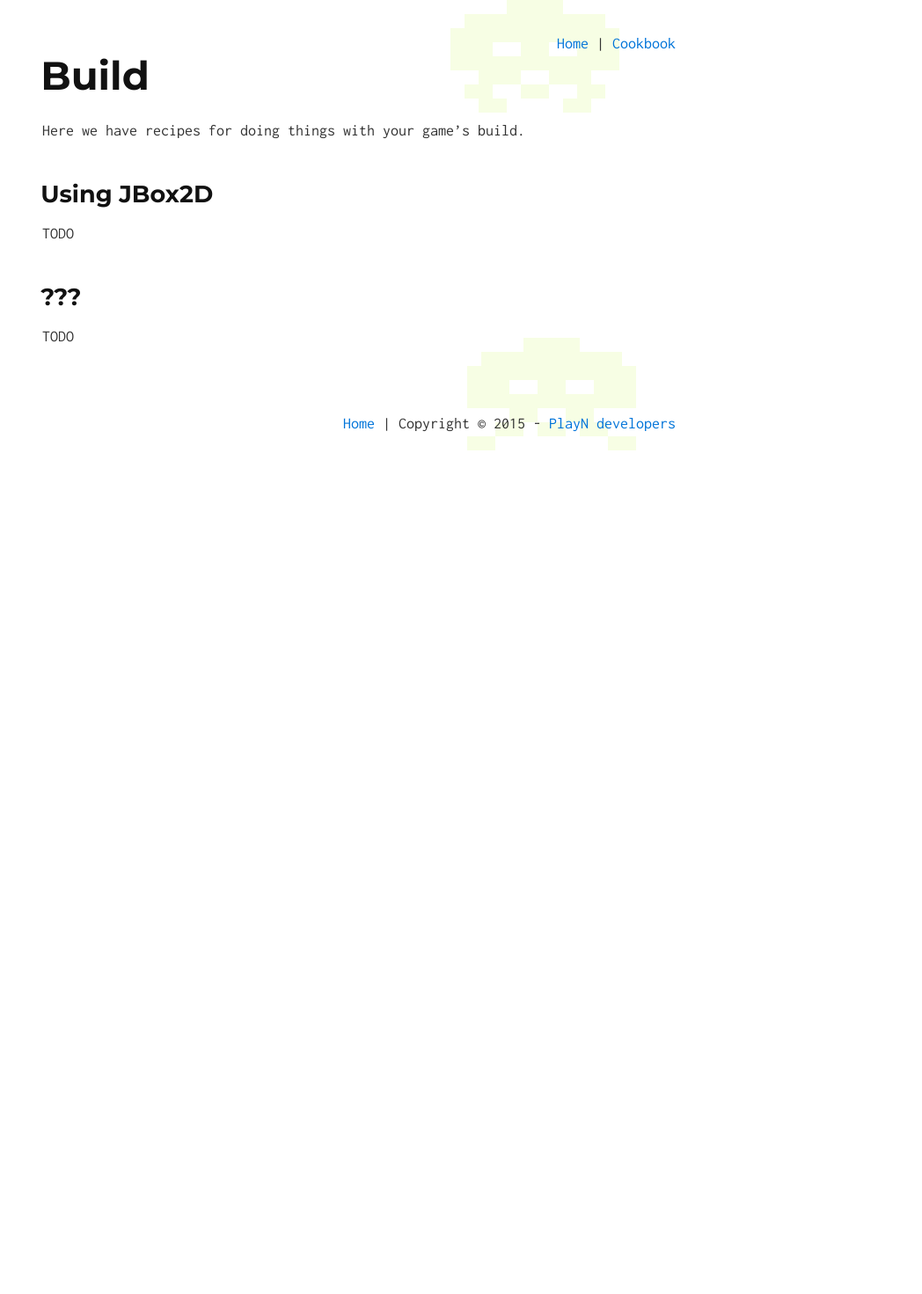
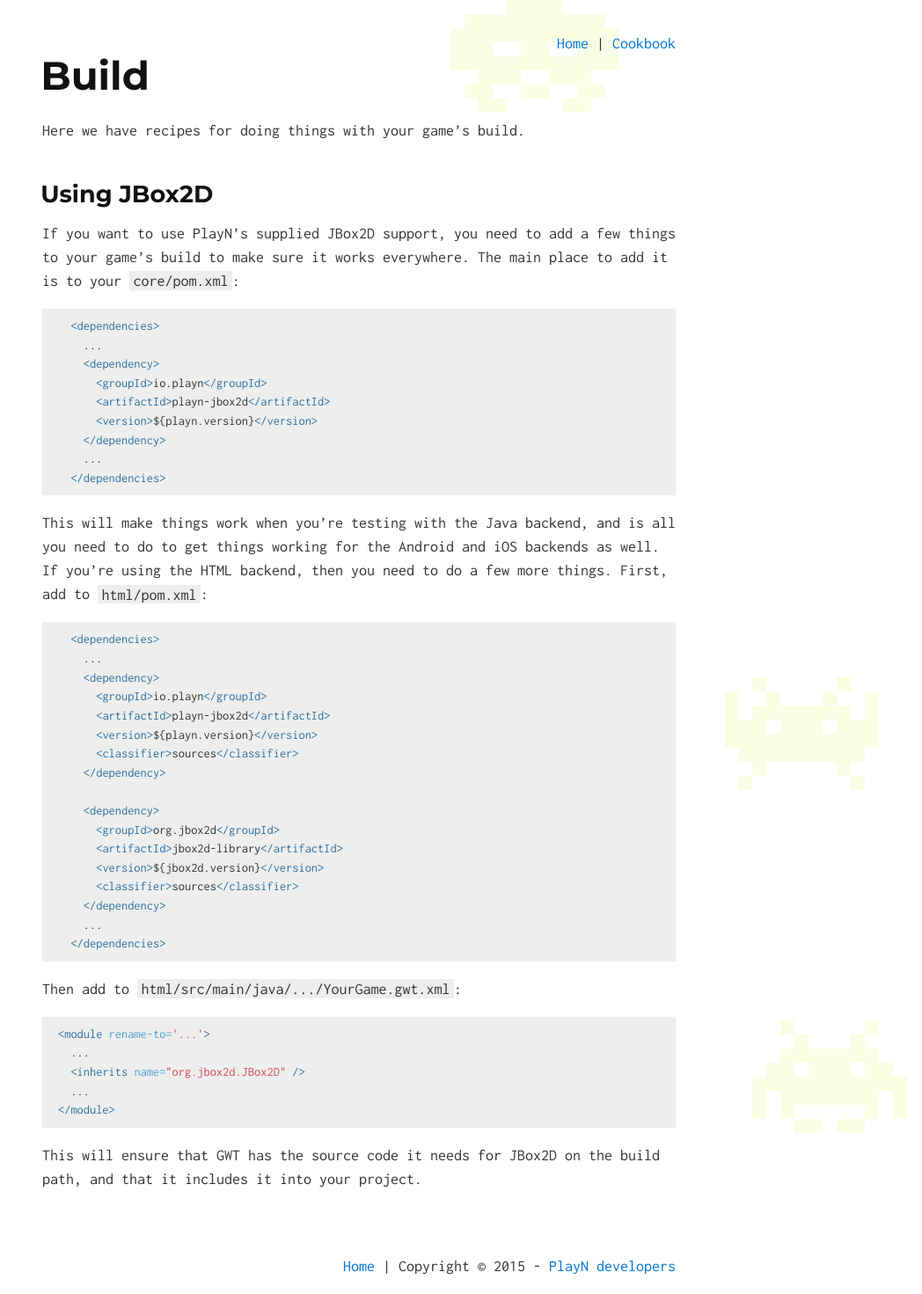
Before and after one commit to playn/playn.github.io, a Jekyll site: the page built from cookbook/build.md, in a window 1280 px wide. Shown: the whole page at 88% size, without its empty margins (232-1280 px from the left). Built offline with Jekyll 4.4.1, drawn with Linux system fonts in a browser that asks for light colours; Markdown is read by kramdown in place of the engine named in the settings; before the commit the page ends 900 px from its top, so only the background shows below that.

Commit message:
Added jbox2d Maven stuff.

````diff
--- a/cookbook/build.md
+++ b/cookbook/build.md
@@ -8,8 +8,54 @@
 
 ## Using JBox2D
 
-TODO
+If you want to use PlayN's supplied JBox2D support, you need to add a few things to your game's
+build to make sure it works everywhere. The main place to add it is to your `core/pom.xml`:
 
-## ???
+```xml
+  <dependencies>
+    ...
+    <dependency>
+      <groupId>io.playn</groupId>
+      <artifactId>playn-jbox2d</artifactId>
+      <version>${playn.version}</version>
+    </dependency>
+    ...
+  </dependencies>
+```
 
-TODO
+This will make things work when you're testing with the Java backend, and is all you need to do to
+get things working for the Android and iOS backends as well. If you're using the HTML backend, then
+you need to do a few more things. First, add to `html/pom.xml`:
+
+```xml
+  <dependencies>
+    ...
+    <dependency>
+      <groupId>io.playn</groupId>
+      <artifactId>playn-jbox2d</artifactId>
+      <version>${playn.version}</version>
+      <classifier>sources</classifier>
+    </dependency>
+
+    <dependency>
+      <groupId>org.jbox2d</groupId>
+      <artifactId>jbox2d-library</artifactId>
+      <version>${jbox2d.version}</version>
+      <classifier>sources</classifier>
+    </dependency>
+    ...
+  </dependencies>
+```
+
+Then add to `html/src/main/java/.../YourGame.gwt.xml`:
+
+```xml
+<module rename-to='...'>
+  ...
+  <inherits name="org.jbox2d.JBox2D" />
+  ...
+</module>
+```
+
+This will ensure that GWT has the source code it needs for JBox2D on the build path, and that it
+includes it into your project.
````
